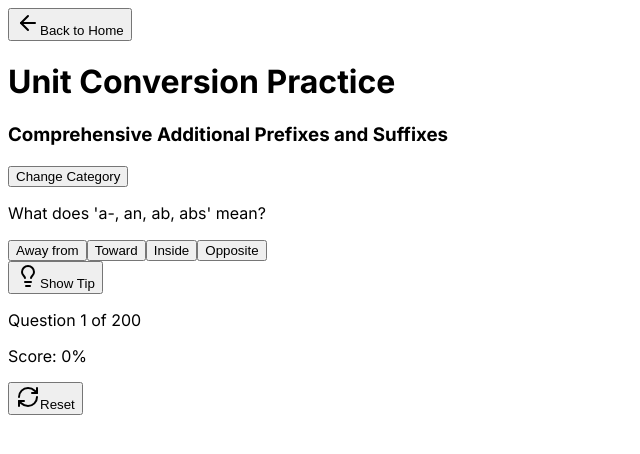
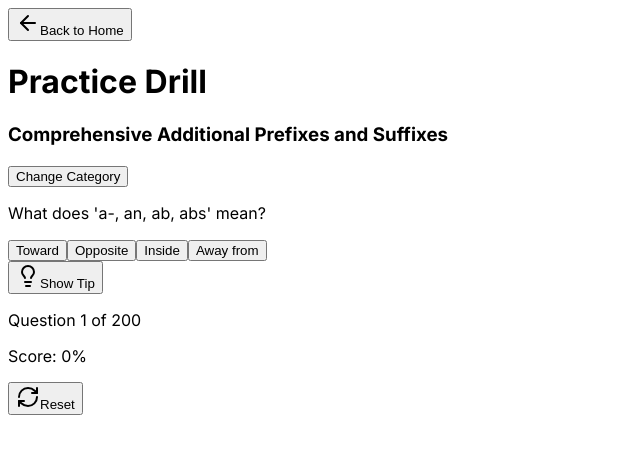
Before and after one commit to imoralesdev/imoralesdev-wk, a Next.js app: page /prefixes in a window 1280 px wide. Both pictures are taken after a click on the button "Comprehensive Additional Prefixes and Suffixes". Shown: the top 454 px of the page, without its empty margins (0-640 px from the left). Built offline with nearby package versions, Linux system fonts and the light colour scheme.

Commit message:
randomize drill

```diff
--- a/components/conversion-drills.jsx
+++ b/components/conversion-drills.jsx
@@ -1,26 +1,35 @@
 'use client'
 
-import React, { useState } from 'react';
+import React, { useState, useEffect } from 'react';
 import { Card, CardContent, CardHeader, CardTitle } from './ui/card';
 import { Button } from './ui/button';
 import { Check, X, Lightbulb, ArrowLeft, RefreshCw } from 'lucide-react';
 import Link from 'next/link';
+import { shuffle } from 'lodash'; // Import shuffle from lodash
 
 const ConversionDrills = ({ conversionGroups }) => {
   const [selectedGroup, setSelectedGroup] = useState(null);
   const [currentQuestionIndex, setCurrentQuestionIndex] = useState(0);
-  const [showAnswer, setShowAnswer] = useState(false);
   const [showTip, setShowTip] = useState(false);
   const [selectedAnswer, setSelectedAnswer] = useState(null);
   const [correctAnswers, setCorrectAnswers] = useState(0);
   const [totalAttempts, setTotalAttempts] = useState(0);
+  const [shuffledOptions, setShuffledOptions] = useState([]);
+
+  // Shuffle options when question changes
+  useEffect(() => {
+    if (selectedGroup !== null) {
+      const options = [...getCurrentQuestion().options];
+      setShuffledOptions(shuffle(options));
+    }
+  }, [selectedGroup, currentQuestionIndex]);
 
   const handleGroupSelect = (index) => {
     setSelectedGroup(index);
     setCurrentQuestionIndex(0);
-    setShowAnswer(false);
     setShowTip(false);
     setSelectedAnswer(null);
+    // Options will be shuffled by the useEffect
   };
 
   const handleAnswer = (answer) => {
@@ -44,13 +53,26 @@ const ConversionDrills = ({ conversionGroups }) => {
       setCurrentQuestionIndex(0);
     }
     setSelectedAnswer(null);
-    setShowAnswer(false);
     setShowTip(false);
+    // Options will be shuffled by the useEffect
   };
 
   const resetStats = () => {
     setCorrectAnswers(0);
     setTotalAttempts(0);
+  };
+
+  // Get the title based on the contentType property or default
+  const getContentTitle = () => {
+    const typeMap = {
+      "unit-conversions": "Unit Conversion Practice",
+      "fractions": "Friendly Fractions Practice",
+      "prefixes": "Prefix Practice",
+      default: "Practice Drill"
+    };
+
+    const contentType = conversionGroups[0]?.contentType || "default";
+    return typeMap[contentType] || typeMap.default;
   };
 
   return (
@@ -65,7 +87,7 @@ const ConversionDrills = ({ conversionGroups }) => {
       </div>
 
       <div className="mb-6">
-        <h1 className="text-2xl font-bold mb-4">Unit Conversion Practice</h1>
+        <h1 className="text-2xl font-bold mb-4">{getContentTitle()}</h1>
         {selectedGroup === null ? (
           <div className="grid grid-cols-1 md:grid-cols-2 gap-4">
             {conversionGroups.map((group, index) => (
@@ -94,8 +116,10 @@ const ConversionDrills = ({ conversionGroups }) => {
             <CardContent>
               <div className="mb-6">
                 <p className="text-lg font-medium mb-4">{getCurrentQuestion().question}</p>
+
+                {/* Using shuffled options instead of original order */}
                 <div className="grid grid-cols-2 gap-3">
-                  {getCurrentQuestion().options.map((option, index) => (
+                  {shuffledOptions.map((option, index) => (
                     <Button
                       key={index}
                       onClick={() => handleAnswer(option)}
@@ -133,6 +157,16 @@ const ConversionDrills = ({ conversionGroups }) => {
               {showTip && (
                 <div className="bg-blue-50 p-4 rounded-lg mb-4">
                   <p className="text-blue-800">{getCurrentQuestion().tip}</p>
+
+                  {/* Show examples if available */}
+                  {getCurrentQuestion().examples && (
+                    <div className="mt-2">
+                      <p className="font-medium text-blue-800">Examples:</p>
+                      <p className="text-blue-800">
+                        {getCurrentQuestion().examples.join(", ")}
+                      </p>
+                    </div>
+                  )}
                 </div>
               )}
 
--- a/components/vocabulary-quiz.jsx
+++ b/components/vocabulary-quiz.jsx
@@ -103,7 +103,7 @@ const VocabularyQuiz = () => {
       score: correct ? prev.score + 10 : prev.score,
       streak: newStreak,
       bestStreak: newBestStreak,
-      showWordParts: true // Show word parts after answering
+      showWordParts: false // Show word parts after answering
     }));
 
     setTimeout(() => {
```
